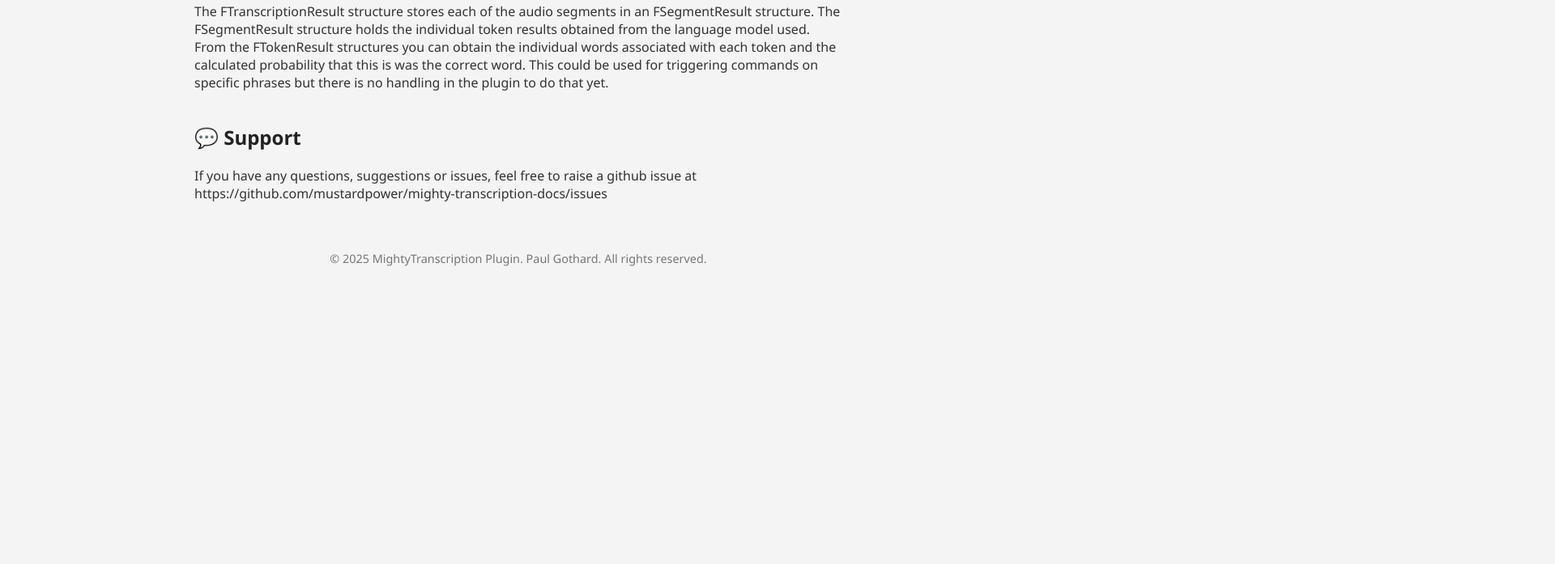
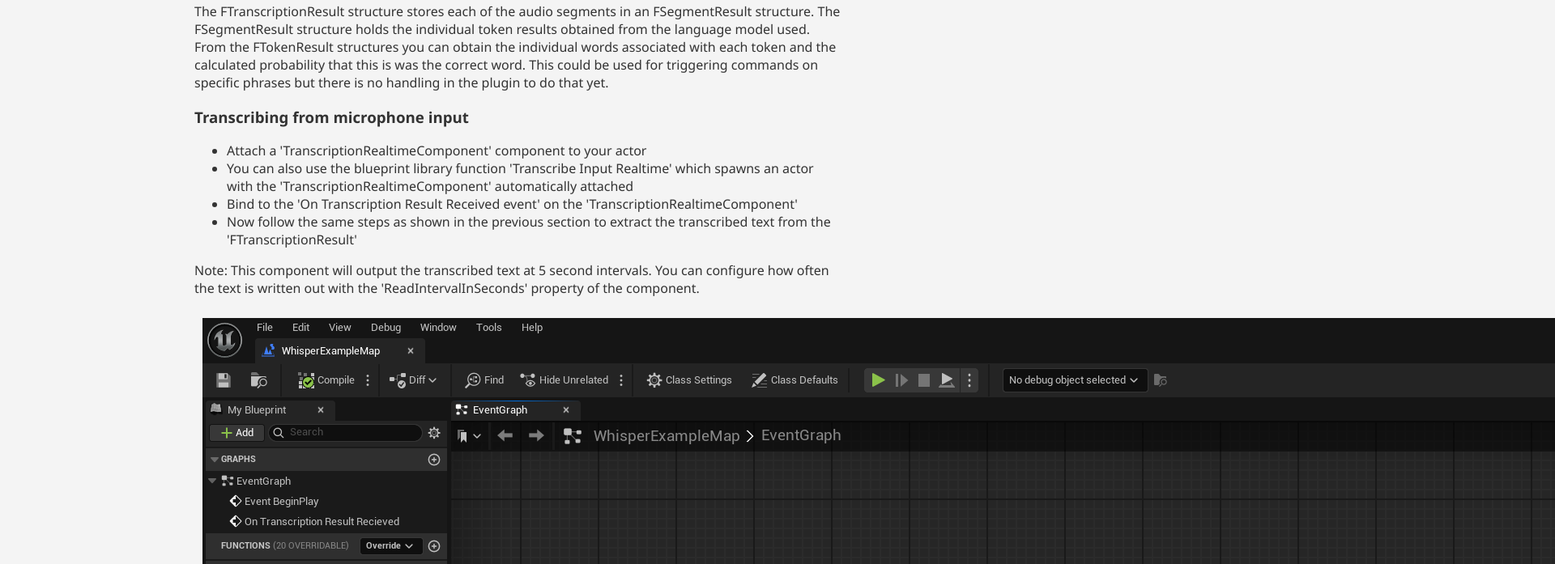
Before and after one commit to mustardpower/mighty-transcription-docs, a plain HTML site: page index.html in a window 1280 px wide. Shown: the part 2462-3159 px from the top of the page at 81% size, 1920 px wide, since content can reach past the window. Before the commit the page ends 2811 px from the top, so only its background shows below. Drawn offline with Linux system fonts and the light colour scheme.

Commit message:
Add notes on real time transcription from microphone

```diff
--- a/index.html
+++ b/index.html
@@ -110,16 +110,18 @@
 		<li>Link the 'ModelPath' output pin on the 'Download Model' async node to the 'ModelPath' property in the Transcription Params struct</li>
 		<li>Now set the 'Input File Path' property in the Transcription Params struct to the path of your audio file e.g C:\myaudio.wav</li>
 		<li>Executing this blueprint code should now extract each segment of the audio file and return them in an FTranscriptionResult structure</li>
+	</ul>
 
   <h3>How to get the extracted text from the FTranscriptionResult structure</h3>
+  <ul>
   <li>Right click the blueprint editor and search for 'Get Transcribed Text'. Create a 'Get Transcribed Text' blueprint node.</li>
   <li>Attach the 'FTranscriptionResult' returned from 'Transcribed Input File' function to the input pin of 'Get Transcribed Text.</li>
   <li>Loop over each element in the array of FSegmentResult's returned from the 'Get Transcribed Text' blueprint node.</li>
   <li>Now you can print each of the segments of text extracted from the audio or do whatever you like instead!</li>
+  </ul>
 	<p>Your final blueprint should look like:</p>
 
 	<img src="images/FinalBlueprint.png" alt="Final blueprint">
-      </ul>
 
     <h3>Note on FTranscriptionResult</h3>
     <p>The FTranscriptionResult structure stores each of the audio segments in an FSegmentResult structure. The FSegmentResult structure holds the individual
@@ -127,6 +129,16 @@
       the calculated probability that this is was the correct word. This could be used for triggering commands on specific phrases but there is no handling in
       the plugin to do that yet.
     </p>
+
+	<h3>Transcribing from microphone input</h3>
+	<ul>
+	  <li>Attach a 'TranscriptionRealtimeComponent' component to your actor</li>
+	  <li>You can also use the blueprint library function 'Transcribe Input Realtime' which spawns an actor with the 'TranscriptionRealtimeComponent' automatically attached</li>
+	  <li>Bind to the 'On Transcription Result Received event' on the 'TranscriptionRealtimeComponent'</li>
+	  <li>Now follow the same steps as shown in the previous section to extract the transcribed text from the 'FTranscriptionResult'</li>
+	</ul>
+	<p> Note: This component will output the transcribed text at 5 second intervals. You can configure how often the text is written out with the 'ReadIntervalInSeconds' property of the component. </p>
+	<img src="images/RealtimeComponent.png" alt="Realtime transcription">
     </section>
 
     <section>
```
Also changed, not shown: images/RealtimeComponent.png (added). Lines whose indentation alone changed are shown as unchanged.
